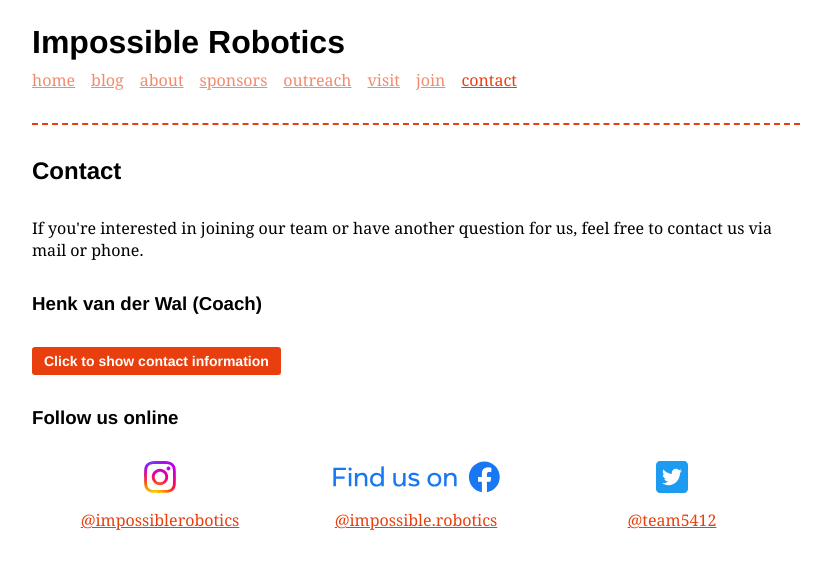
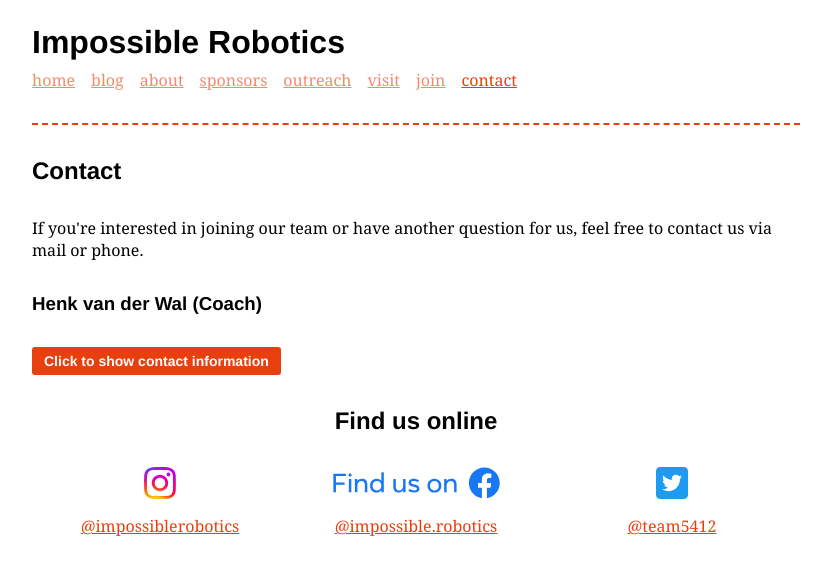
Before and after one commit to Impossible-Robotics-5412/impossiblerobotics.nl, a SvelteKit app: page /contact in a window 1280 px wide. Shown: the top 574 px of the page, without its empty margins (224-1055 px from the left). Built offline with nearby package versions, Linux system fonts and the light colour scheme.

Commit message:
Center socials headers

```diff
--- a/src/routes/contact/+page.svelte
+++ b/src/routes/contact/+page.svelte
@@ -56,6 +56,12 @@
 	</button>
 {/if}
 
-<h3>Follow us online</h3>
+<h2 class="find-us-online">Find us online</h2>
 
 <Socials />
+
+<style>
+	.find-us-online {
+		text-align: center;
+	}
+</style>
```
Also changed, not shown: src/routes/+page.svelte (+7 -1 lines).
